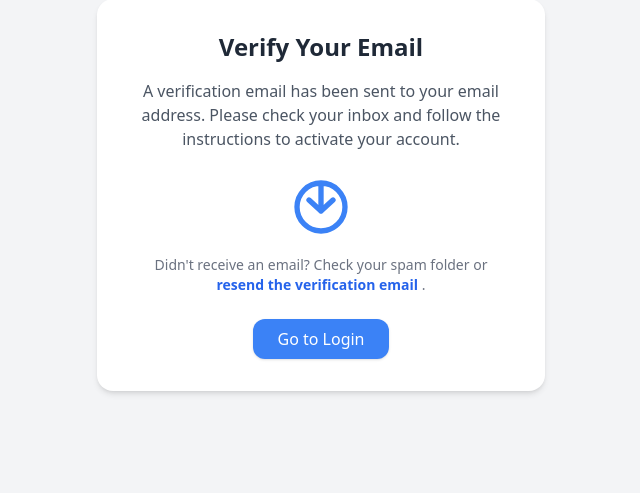
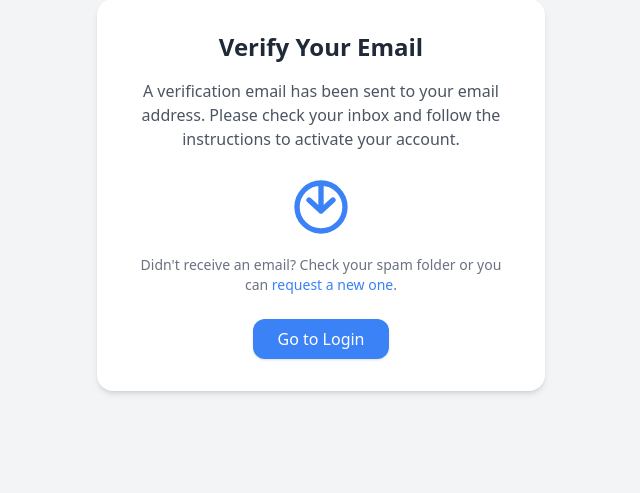
Before and after one commit to SamTheSoftwareEngineer/Petnote, a Django app: template petnote_core/templates/core/verification_sent.html in a window 1280 px wide. Shown: the part 277-770 px from the top of the page, without its empty margins (319-959 px from the left). Run offline with Django 5.2, Linux system fonts and the light colour scheme; the template is opened without the code that fills it, so the values that code supplies are empty; parts of the project's set-up code (start-up, migrations or seed data) failed here and were passed over; some libraries are stand-ins or nearby versions.

Commit message:
Changed resend verification url to match all auth url

```diff
--- a/petnote_core/templates/core/verification_sent.html
+++ b/petnote_core/templates/core/verification_sent.html
@@ -16,11 +16,9 @@
         </div>
 
         <p class="mt-4 text-sm text-gray-500">
-            Didn't receive an email? Check your spam folder or
-            <a href="{% url 'resend_verification' %}" class="text-blue-600 font-semibold hover:underline">
-                resend the verification email
-            </a>.
+            Didn't receive an email? Check your spam folder or you can <a href="{% url 'accounts:reauthenticate' %}" class="text-blue-500 hover:underline">request a new one</a>.
         </p>
+
 
         <a href="{% url 'login' %}" class="mt-6 inline-block bg-blue-500 text-white px-6 py-2 rounded-xl shadow hover:bg-blue-600 transition">
             Go to Login
```
